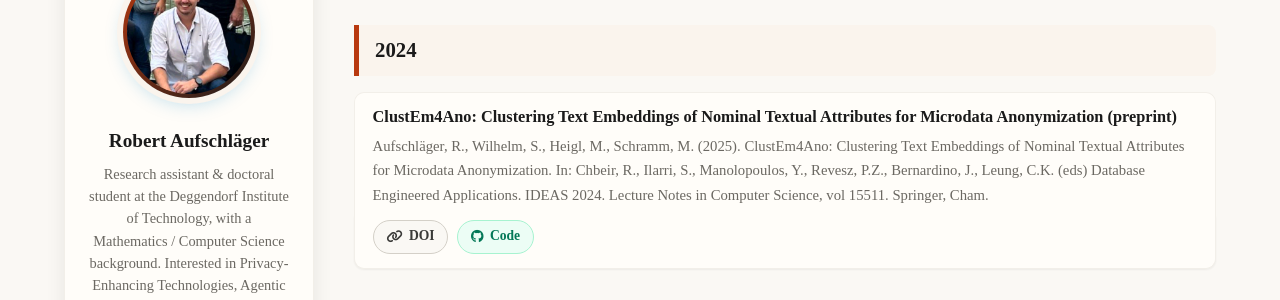
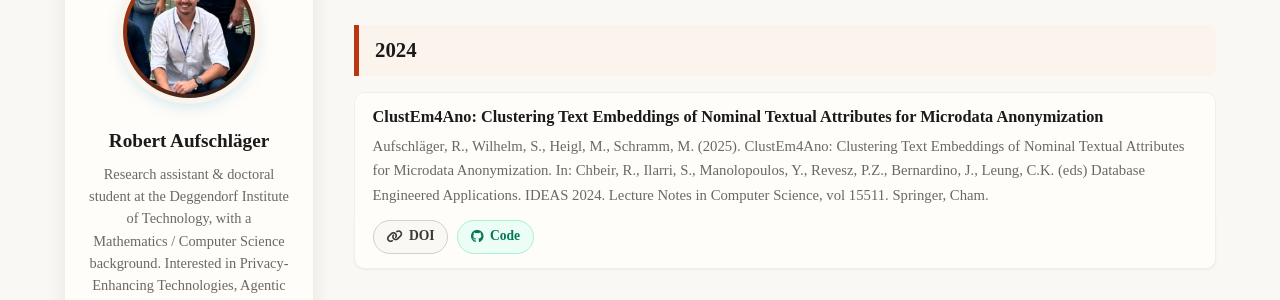
Before and after one commit to RAufschlaeger/raufschlaeger.github.io, a Jekyll site: the page built from publications.md, in a window 1280 px wide and 900 px high, scrolled down 1066 px. Shown: the part 153-453 px from the top of the window. Built offline with Jekyll 4.4.1, drawn with Linux system fonts in a browser that asks for light colours; some web fonts are replaced.

Commit message:
Update publications.html.

```diff
--- a/publications.md
+++ b/publications.md
@@ -54,7 +54,7 @@ Aufschläger, R., Wilhelm, S., Heigl, M., & Schramm, M. In: *Database Engineered
 
 ## 2024
 
-#### ClustEm4Ano: Clustering Text Embeddings of Nominal Textual Attributes for Microdata Anonymization (preprint)
+#### ClustEm4Ano: Clustering Text Embeddings of Nominal Textual Attributes for Microdata Anonymization
 Aufschläger, R., Wilhelm, S., Heigl, M., Schramm, M. (2025). ClustEm4Ano: Clustering Text Embeddings of Nominal Textual Attributes for Microdata Anonymization. In: Chbeir, R., Ilarri, S., Manolopoulos, Y., Revesz, P.Z., Bernardino, J., Leung, C.K. (eds) Database Engineered Applications. IDEAS 2024. Lecture Notes in Computer Science, vol 15511. Springer, Cham.
 
 <div class="pub-links">
```
